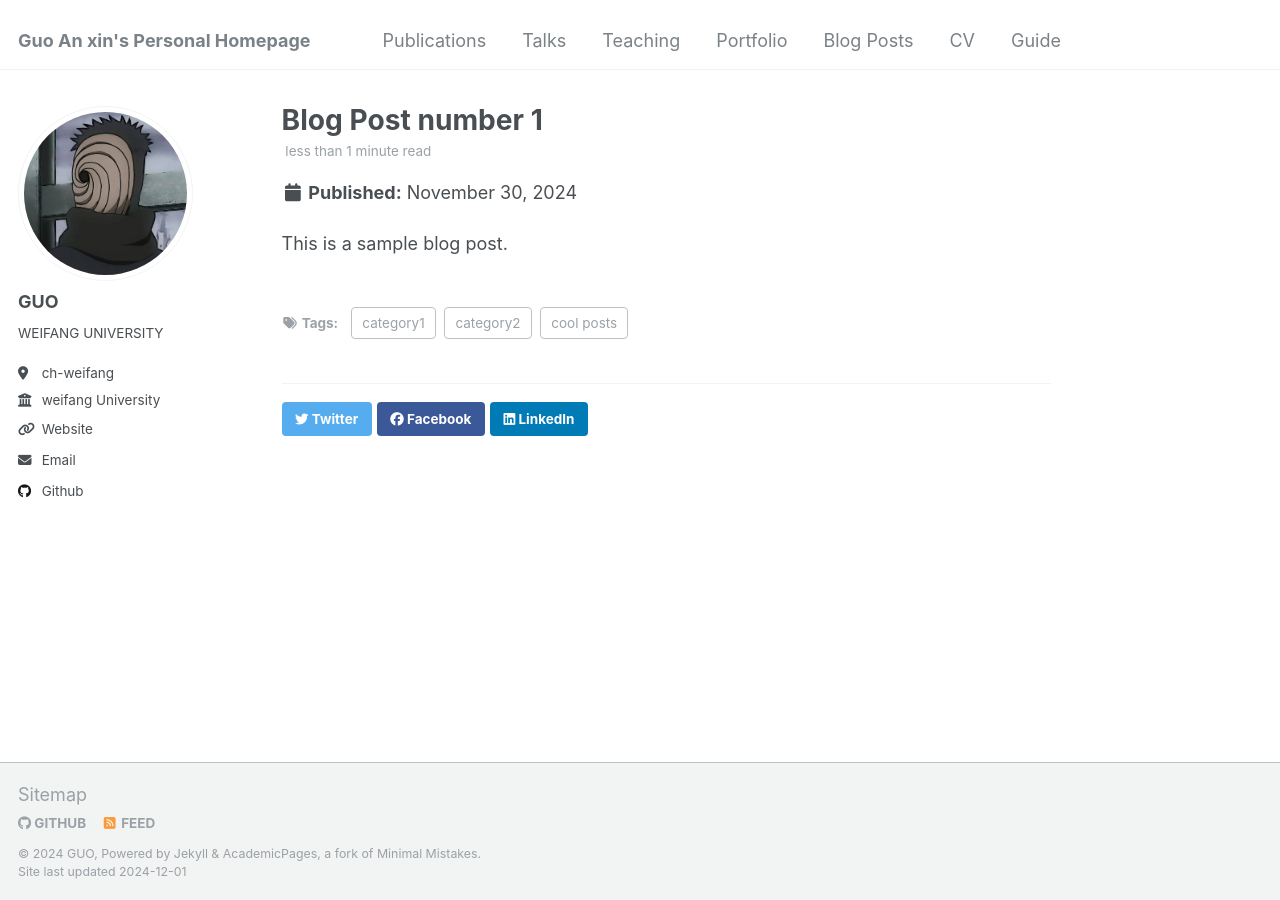
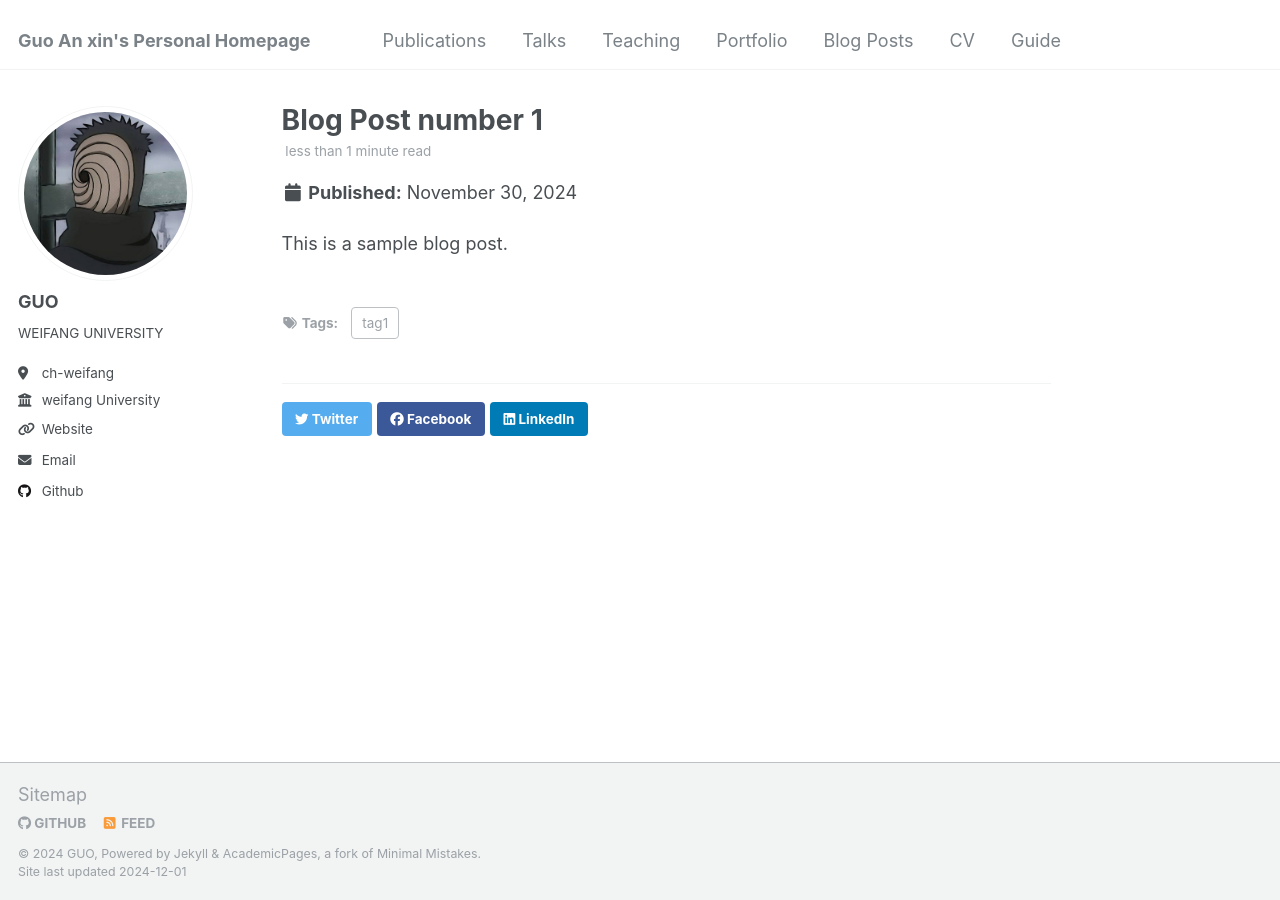
Before and after one commit to guo060528/guo060528.github.io, a Jekyll site: the page built from _posts/2024-11-30-blog-post-1.md, in a window 1280 px wide. Built offline with Jekyll 4.4.1, drawn with Linux system fonts in a browser that asks for light colours.

Commit message:
Update 2024-11-30-blog-post-1.md

```diff
--- a/_posts/2024-11-30-blog-post-1.md
+++ b/_posts/2024-11-30-blog-post-1.md
@@ -3,9 +3,7 @@ title: 'Blog Post number 1'
 date: 2024-11-30
 permalink: /posts/2024/11/blog-post-1/
 tags:
-  - cool posts
-  - category1
-  - category2
+  - tag1
 ---
 
 This is a sample blog post.
```
